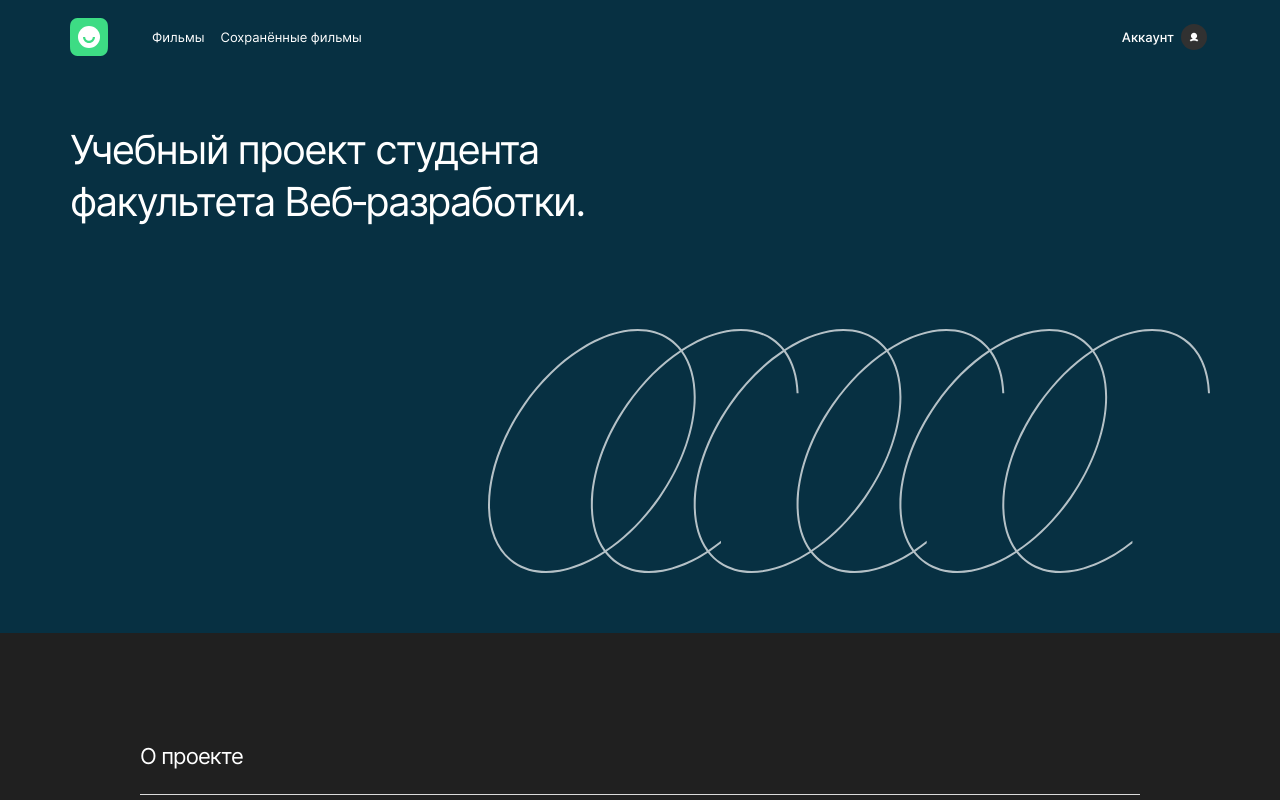
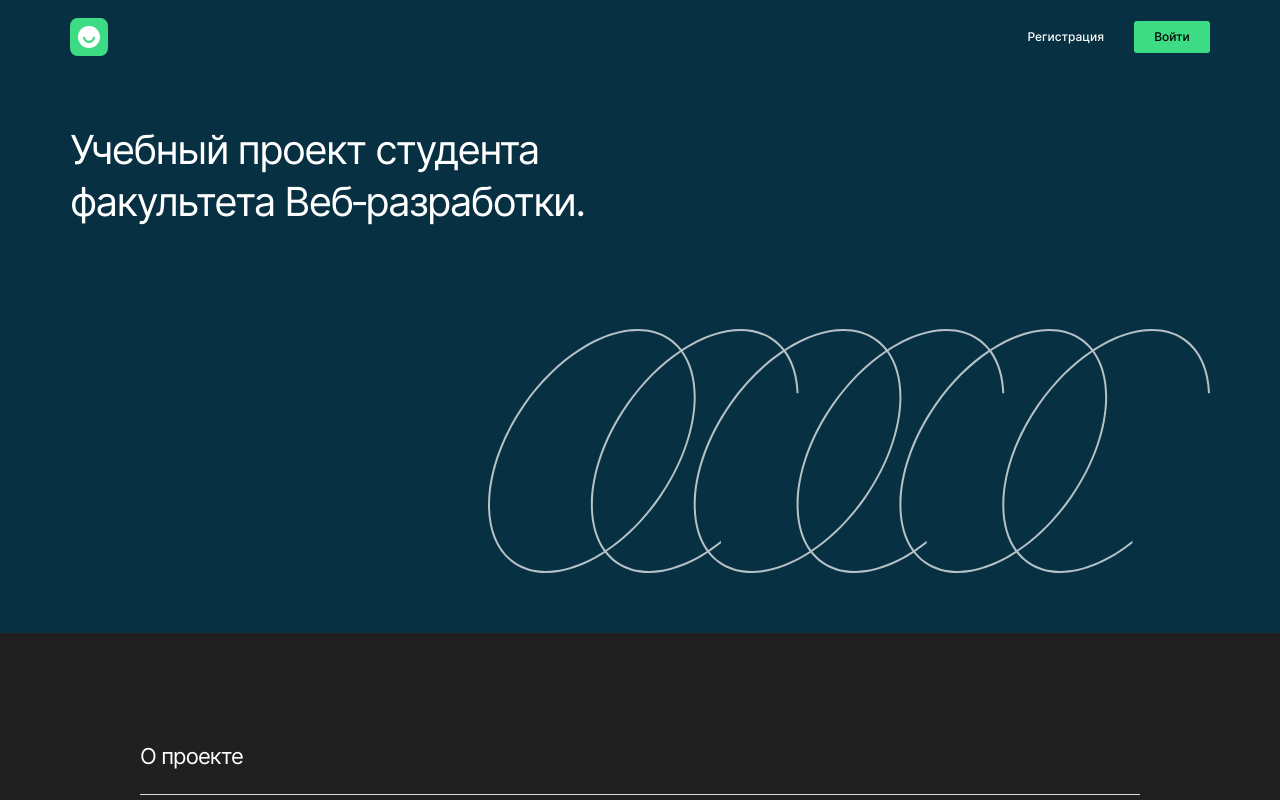
Before and after one commit to krylovis/movies-explorer-frontend, a React (Create React App) app: page / in a window 1280 px wide. Shown: the top 800 px of the page. Built offline with nearby package versions, Linux system fonts and the light colour scheme; no server answers.

Commit message:
add loggedIn for header state

```diff
--- a/src/components/App/App.jsx
+++ b/src/components/App/App.jsx
@@ -47,7 +47,7 @@ export default function App() {
     <CurrentUserContext.Provider value={currentUser}>
       <Routes>
 
-        <Route path='/' element={<Main />} >
+        <Route path='/' element={<Main loggedIn={loggedIn} />} >
           <Route path='/' element={<AboutProjectPage />} />
           <Route path='/movies' element={<Movies />} />
           <Route path='/saved-movies' element={<SavedMovies />} />
--- a/src/components/Header/Header.jsx
+++ b/src/components/Header/Header.jsx
@@ -5,7 +5,7 @@ import LinkToProfile from '../../components/LinkToProfile/LinkToProfile';
 import logo from '../../images/logo.svg';
 
 export default function Header(props) {
-  const { loggedIn = true, handleOpenMenu, handleCloseMenu } = props;
+  const { loggedIn, handleOpenMenu, handleCloseMenu } = props;
 
   const [isMobile, setIsMobile] = React.useState(false);
 
--- a/src/components/Main/Main.jsx
+++ b/src/components/Main/Main.jsx
@@ -6,7 +6,8 @@ import Header from '../Header/Header';
 import Navigation from '../Navigation/Navigation';
 import Footer from '../Footer/Footer';
 
-export default function Main() {
+export default function Main(props) {
+  const { loggedIn } = props;
 
   const [menuIsOpen, setMenuIsOpen] = React.useState(false);
   const handleOpenMenu = () => setMenuIsOpen(true);
@@ -17,7 +18,7 @@ export default function Main() {
 
   return (
     <>
-      <Header handleOpenMenu={handleOpenMenu} handleCloseMenu={handleCloseMenu} />
+      <Header loggedIn={loggedIn} handleOpenMenu={handleOpenMenu} handleCloseMenu={handleCloseMenu} />
       <Outlet />
       {!isProfilePage && <Footer />}
       <Navigation menuIsOpen={menuIsOpen} handleCloseMenu={handleCloseMenu} />
```
